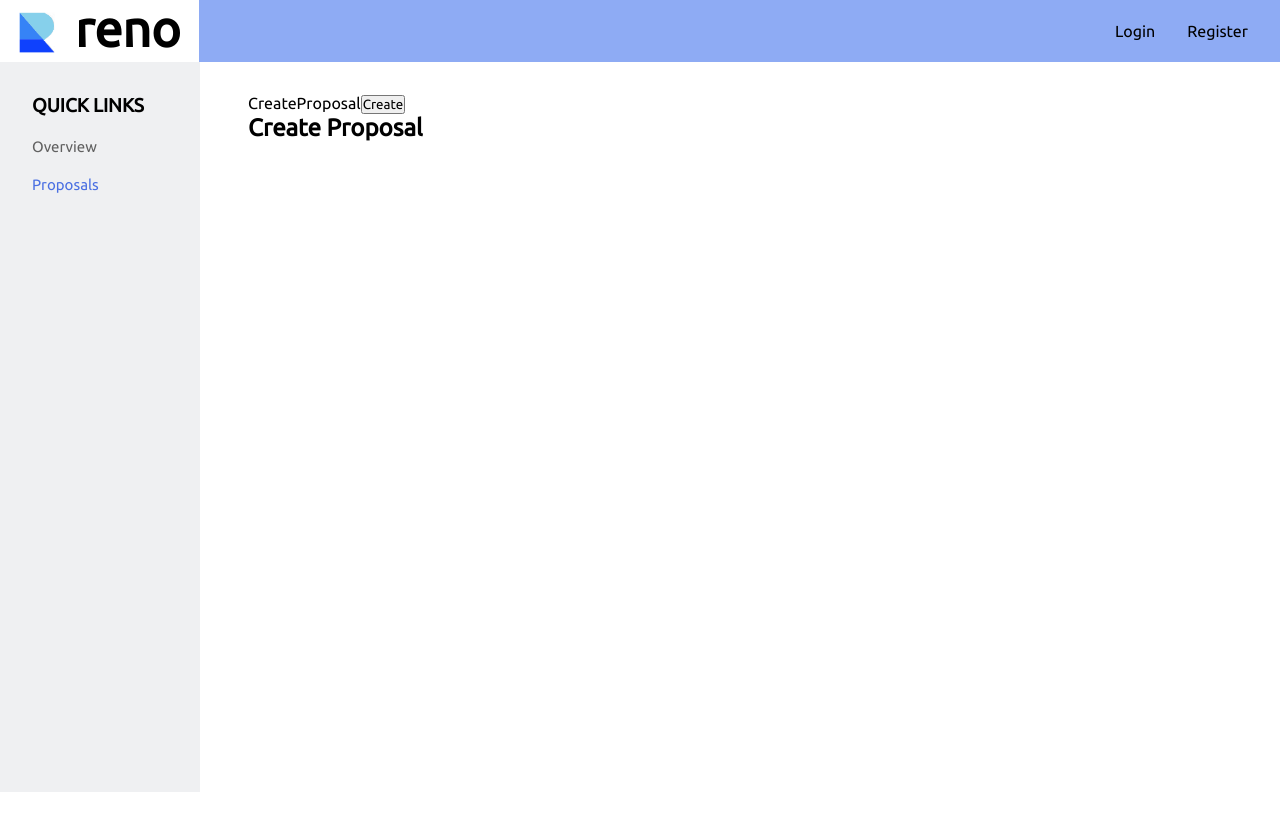
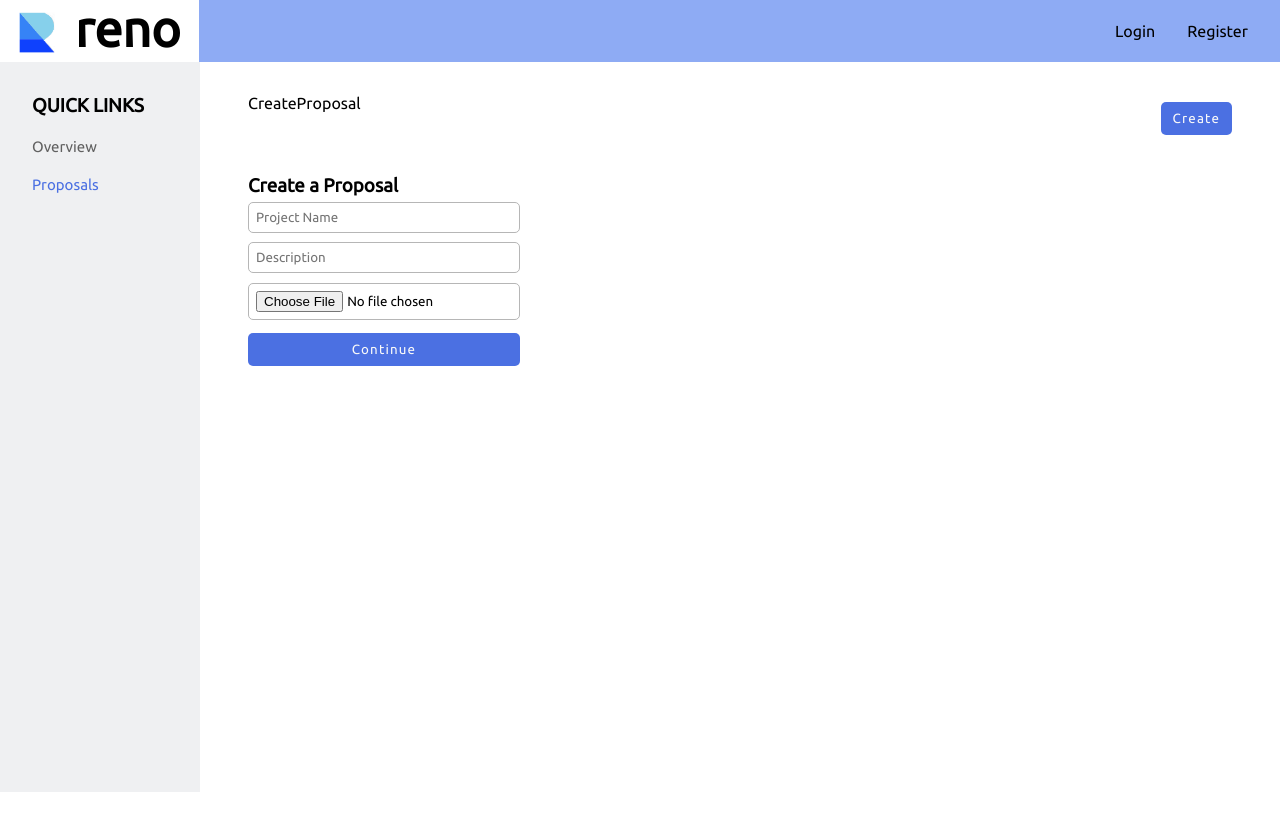
Before and after one commit to nsmajlovic1/ProjectReno, a React (Create React App) app in the folder my-app/: page /admin/proposals/create-proposal in a window 1280 px wide. Shown: the top 830 px of the page. Built offline with nearby package versions, Linux system fonts and the light colour scheme.

Commit message:
Created proposal form in admin dashboard

```diff
--- /dev/null
+++ b/my-app/src/components/admin/CommonStyled.js
@@ -0,0 +1,19 @@
+import styled from "styled-components";
+
+export const AdminHeaders = styled.div`
+  display: flex;
+  justify-content: space-between;
+`;
+
+export const PrimaryButton = styled.button`
+  padding: 9px 12px;
+  border-radius: 5px;
+  font-weight: 400;
+  letter-spacing: 1.15px;
+  background-color: #4b70e2;
+  color: #f9f9f9;
+  border: none;
+  outline: none;
+  cursor: pointer;
+  margin: 0.5rem 0;
+`;
--- a/my-app/src/components/admin/CreateProposal.jsx
+++ b/my-app/src/components/admin/CreateProposal.jsx
@@ -1,6 +1,70 @@
+import styled from "styled-components";
+import { useState } from "react";
+import { PrimaryButton } from "./CommonStyled";
 const CreateProposal = () => {
-
-    return ( <h2>Create Proposal</h2> );
+    const [projectname, setProjectName] = useState("")
+    const [description, setDescription] = useState("")
+    return ( <StyledCreateProposal>
+        <StyledForm>
+            <h3>Create a Proposal</h3>
+            <input
+                type = "text"
+                placeholder = "Project Name"
+                onChange={ev => setProjectName(ev.target.value)}>
+            </input>
+            <input
+                type = "text"
+                placeholder = "Description"
+                onChange={ev => setDescription(ev.target.value)}>
+            </input>
+            <input type = "file" accept=".docx, .pdf"></input>
+            <PrimaryButton>Continue</PrimaryButton>
+        </StyledForm>
+    </StyledCreateProposal> );
 }
 
 export default CreateProposal;
+
+const StyledForm = styled.form`
+  display: flex;
+  flex-direction: column;
+  max-width: 300px;
+  margin-top: 2rem;
+
+  input {
+    padding: 7px;
+    min-height: 30px;
+    outline: none;
+    border-radius: 5px;
+    border: 1px solid rgb(182, 182, 182);
+    margin: 0.3rem 0;
+
+    &:focus {
+      border: 2px solid rgb(0, 208, 255);
+    }
+  }
+
+
+`;
+
+const StyledCreateProposal = styled.div`
+  display: flex;
+  justify-content: space-between;
+`;
+
+const ImagePreview = styled.div`
+  margin: 2rem 0 2rem 2rem;
+  padding: 2rem;
+  border: 1px solid rgb(183, 183, 183);
+  max-width: 300px;
+  width: 100%;
+  display: flex;
+  align-items: center;
+  justify-content: center;
+  padding: 2rem;
+  color: rgb(78, 78, 78);
+
+  img {
+    max-width: 100%;
+  }
+`;
--- a/my-app/src/components/admin/Proposals.jsx
+++ b/my-app/src/components/admin/Proposals.jsx
@@ -1,4 +1,5 @@
 import{Outlet, useNavigate} from "react-router-dom"
+import { AdminHeaders, PrimaryButton } from "./CommonStyled";
 
 const Proposals = () => {
 
@@ -6,11 +7,15 @@ const Proposals = () => {
 
     return (
     <>
+    <AdminHeaders>
     CreateProposal
-    <button onClick={() => navigate("/admin/proposals/create-proposal")}>
+    <PrimaryButton onClick={() => navigate("/admin/proposals/create-proposal")}>
         Create
-    </button>
-    <Outlet/></> );
+    </PrimaryButton>
+    </AdminHeaders>
+    <Outlet/>
+    </>
+    );
 }
 
 export default Proposals;
```
